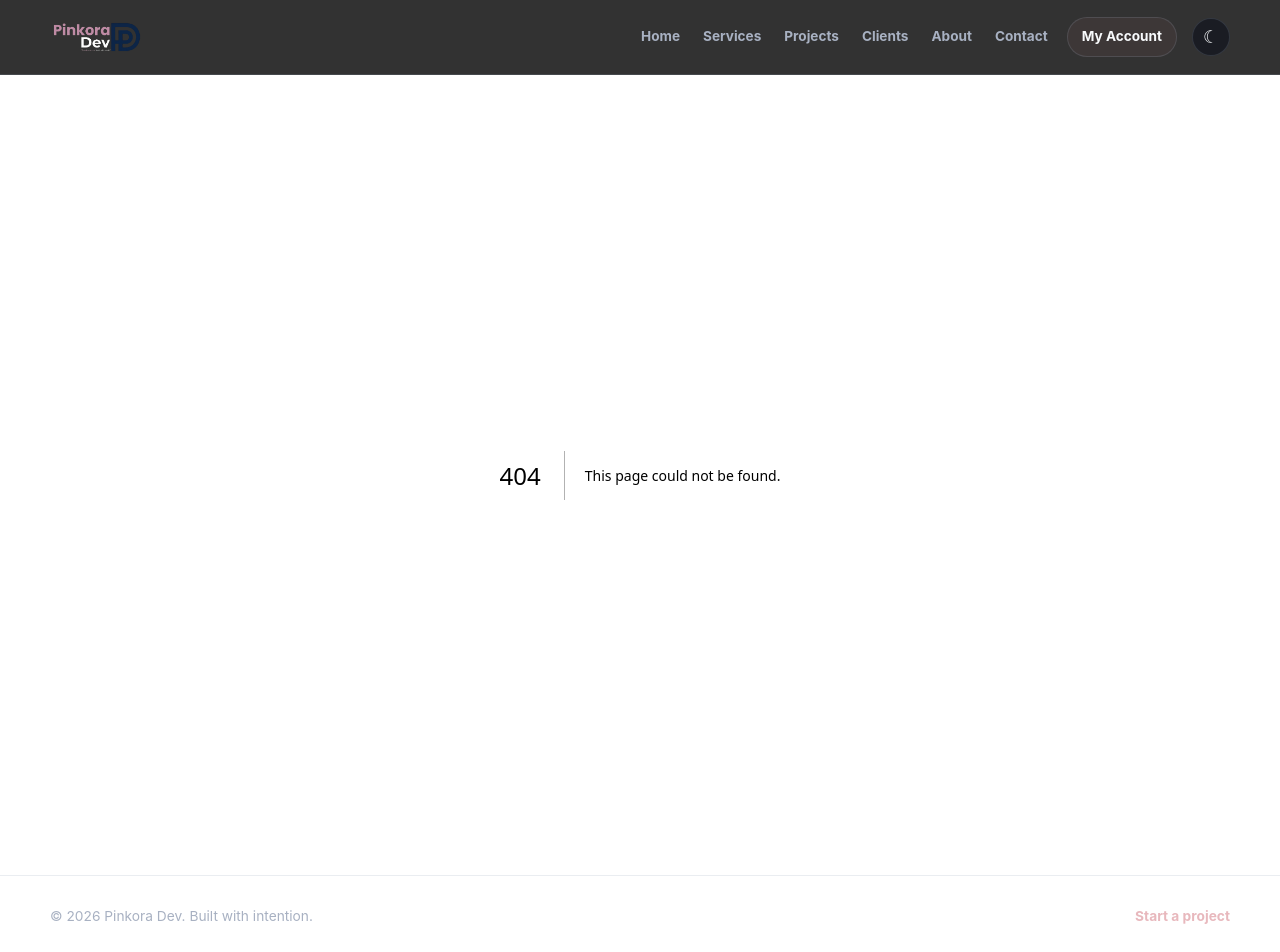
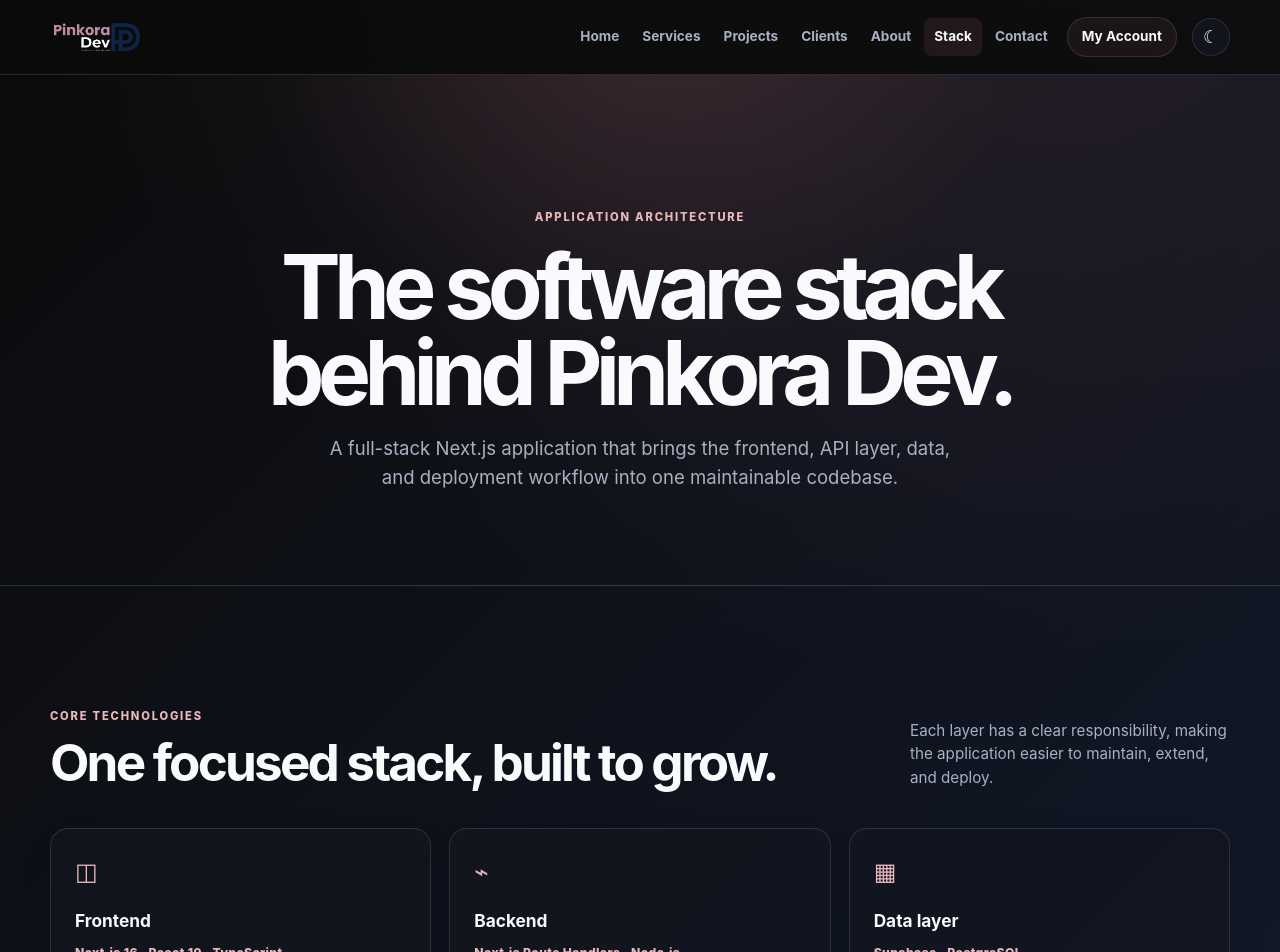
Before and after one commit to jay-begubot19a0643/Pinkora-Dev, a Next.js app: page /stack in a window 1280 px wide. Before the commit this address had no page. Shown: the top 952 px of the page. Built offline with nearby package versions, Linux system fonts and the light colour scheme.

Commit message:
Update the front end

```diff
--- a/app/globals.css
+++ b/app/globals.css
@@ -95,6 +95,8 @@
 
 .next-project-title { margin: 18px 0 12px; font-size: clamp(2.2rem, 5vw, 4.4rem); letter-spacing: -.065em; line-height: 1; }.next-project-summary { max-width: 700px; margin: 0 0 40px; color: var(--muted); font-size: 1.08rem; }.next-demo-frame { overflow: hidden; aspect-ratio: 16 / 8.5; border: 1px solid var(--line); border-radius: 20px; background: #10131d; box-shadow: var(--shadow); }.next-demo-frame iframe { width: 100%; height: 100%; border: 0; }.next-detail-section { display: grid; grid-template-columns: .85fr 1fr; gap: 64px; border-top: 1px solid var(--line); }.next-detail-section p { margin: 0; color: var(--muted); font-size: 1.04rem; }.next-feature-grid { grid-template-columns: repeat(4, 1fr); }.next-feature-card { padding: 24px; }.next-feature-card > span { color: var(--accent-2); font-size: 1.5rem; }.next-feature-card h3 { margin: 18px 0 9px; font-size: 1.08rem; }.next-feature-card p { margin: 0; color: var(--muted); font-size: .9rem; }
 
+.next-stack-grid { grid-template-columns: repeat(3, 1fr); }.next-stack-card { min-height: 248px; }.next-stack-card strong { display: block; margin: 0 0 16px; color: var(--accent-2); font-size: .76rem; font-weight: 800; letter-spacing: .03em; }.next-stack-flow h2 { max-width: 650px; }.next-flow-grid { display: grid; grid-template-columns: repeat(4, 1fr); gap: 18px; margin-top: 42px; }.next-flow-grid > div { position: relative; padding: 22px 18px; border-top: 1px solid var(--line); }.next-flow-grid > div:not(:last-child)::after { content: '→'; position: absolute; right: -14px; top: 18px; z-index: 1; color: var(--accent); font-size: 1.15rem; }.next-flow-grid strong { display: block; margin-bottom: 16px; color: var(--accent); font-size: .75rem; letter-spacing: .11em; }.next-flow-grid span { display: block; font-weight: 800; }.next-flow-grid p { margin: 9px 0 0; color: var(--muted); font-size: .86rem; }
+
 .next-client-grid { grid-template-columns: repeat(2, 1fr); }.next-client-card { position: relative; padding: 30px; }.next-client-mark { display: block; margin-bottom: 28px; color: var(--accent); font-weight: 850; letter-spacing: -.04em; }.next-status { position: absolute; top: 26px; right: 26px; padding: 6px 10px; border: 1px solid var(--line); border-radius: 999px; color: var(--accent-2); font-size: .67rem; font-weight: 800; letter-spacing: .07em; text-transform: uppercase; }.next-client-card h2 { margin: 0; font-size: 1.3rem; letter-spacing: -.03em; }.next-client-card > p { color: var(--muted); }.next-client-card .next-location { margin: 8px 0 20px; color: var(--accent-2); font-size: .86rem; }.next-tag { display: inline-block; margin: 5px 5px 0 0; padding: 6px 9px; border: 1px solid var(--line); border-radius: 999px; color: var(--muted); font-size: .7rem; font-weight: 800; letter-spacing: .05em; text-transform: uppercase; }
 
 .next-about-intro { display: grid; grid-template-columns: 1fr .85fr; align-items: center; gap: clamp(40px, 8vw, 110px); }.next-about-intro h2 { margin: 20px 0; font-size: clamp(2.1rem, 4vw, 3.7rem); letter-spacing: -.06em; line-height: 1; }.next-about-intro p { max-width: 650px; color: var(--muted); }.next-about-intro img { width: 100%; height: auto; border-radius: 20px; box-shadow: var(--shadow); }.next-principle-grid { grid-template-columns: repeat(3, 1fr); }.next-principle-card { padding: 28px; }.next-principle-card strong { color: var(--accent); font-size: .78rem; letter-spacing: .12em; }.next-principle-card h3 { margin: 24px 0 10px; font-size: 1.18rem; }.next-principle-card p { margin: 0; color: var(--muted); font-size: .92rem; }
@@ -102,6 +104,32 @@
 .next-contact-layout { display: grid; grid-template-columns: 1.2fr .8fr; align-items: start; gap: 24px; }.next-form-card, .next-account-card { padding: clamp(26px, 5vw, 48px); border: 1px solid var(--line); border-radius: 20px; background: var(--surface); box-shadow: var(--shadow); }.next-form-card h2 { margin: 12px 0 30px; font-size: 2rem; letter-spacing: -.045em; }.next-contact-aside { display: grid; gap: 16px; }.next-contact-aside > div { padding: 24px; border: 1px solid var(--line); border-radius: 18px; background: var(--surface); }.next-contact-aside h2 { margin: 10px 0; font-size: 1.5rem; letter-spacing: -.04em; }.next-contact-aside h3 { margin: 0 0 7px; font-size: .8rem; letter-spacing: .09em; text-transform: uppercase; }.next-contact-aside p { margin: 0; color: var(--muted); }.next-contact-aside a { color: var(--accent-2); font-weight: 700; text-decoration: none; }
 .next-form { display: grid; gap: 16px; }.next-form label { display: grid; gap: 7px; color: var(--text); font-size: .85rem; font-weight: 750; }.next-form label span { color: var(--muted); font-size: .72rem; font-weight: 500; }.next-form input, .next-form textarea { width: 100%; padding: 11px 13px; border: 1px solid var(--line); border-radius: 10px; outline: none; color: var(--text); background: var(--surface-strong); transition: .2s ease; }.next-form textarea { resize: vertical; }.next-form input:focus, .next-form textarea:focus { border-color: var(--accent); box-shadow: 0 0 0 4px rgba(183,110,121,.12); }.next-form-message { margin: 0; color: var(--accent-2); font-size: .9rem; }.next-account-wrap { display: grid; place-items: center; }.next-account-card { width: min(100%, 500px); }.next-account-card h2 { margin: 12px 0; font-size: 2rem; letter-spacing: -.05em; }.next-account-card > div > p { margin: 0 0 28px; color: var(--muted); }.next-switch-button { display: block; margin: 22px auto 0; padding: 0; border: 0; color: var(--accent-2); background: none; font-weight: 750; cursor: pointer; }
 
-@media (max-width: 1000px) { .next-nav a { padding: 8px 7px; font-size: .78rem; }.next-project-grid, .next-feature-grid { grid-template-columns: repeat(2, 1fr); }.next-detail-section { gap: 40px; }.next-about-intro { grid-template-columns: 1fr 1fr; }.next-contact-layout { grid-template-columns: 1fr; }.next-contact-aside { grid-template-columns: repeat(3, 1fr); }.next-contact-aside > div { padding: 18px; } }
-@media (max-width: 800px) { .next-header-inner { min-height: 66px; }.next-brand img { height: 46px; max-width: 180px; }.next-menu-button { display: block; }.next-nav { position: fixed; top: 66px; left: 0; right: 0; display: block; max-height: calc(100vh - 66px); overflow-y: auto; padding: 12px 18px 20px; border-bottom: 1px solid var(--line); background: color-mix(in srgb, var(--bg) 94%, transparent); box-shadow: 0 22px 40px rgba(0,0,0,.18); opacity: 0; visibility: hidden; transform: translateY(-12px); transition: .2s ease; }.next-nav.is-open { opacity: 1; visibility: visible; transform: translateY(0); }.next-nav-links { display: grid; gap: 3px; }.next-nav a { display: block; padding: 12px; font-size: .94rem; }.next-nav .next-account-link { margin: 4px 0 0; }.next-theme-button { margin: 14px 12px 0; }.next-page-hero h1, .next-home-intro h1 { font-size: clamp(2.75rem, 13vw, 4.6rem); }.next-section-heading { align-items: start; flex-direction: column; gap: 14px; }.next-section-heading > p { max-width: 560px; }.next-client-grid, .next-service-grid { grid-template-columns: 1fr; }.next-about-intro { grid-template-columns: 1fr; }.next-about-intro img { max-width: 520px; }.next-detail-section { grid-template-columns: 1fr; }.next-contact-aside { grid-template-columns: 1fr; }.next-footer .next-container { flex-direction: column; } }
-@media (max-width: 560px) { .next-container { width: min(100% - 32px, 1180px); }.next-video-hero { height: 280px; }.next-project-grid, .next-feature-grid, .next-principle-grid { grid-template-columns: 1fr; }.next-proof-grid div { display: block; padding: 0 9px; }.next-proof-grid strong { display: block; margin-bottom: 7px; }.next-actions { flex-direction: column; }.next-button { width: 100%; }.next-status { position: static; display: inline-block; margin: 0 0 20px; }.next-client-mark { margin-bottom: 13px; } }
+@media (max-width: 1000px) { .next-nav a { padding: 8px 7px; font-size: .78rem; }.next-project-grid, .next-feature-grid, .next-stack-grid { grid-template-columns: repeat(2, 1fr); }.next-detail-section { gap: 40px; }.next-about-intro { grid-template-columns: 1fr 1fr; }.next-contact-layout { grid-template-columns: 1fr; }.next-contact-aside { grid-template-columns: repeat(3, 1fr); }.next-contact-aside > div { padding: 18px; }.next-flow-grid { grid-template-columns: repeat(2, 1fr); } }
+@media (max-width: 960px) { .next-header-inner { min-height: 66px; }.next-brand img { height: 46px; max-width: 180px; }.next-menu-button { display: block; }.next-nav { position: fixed; top: 66px; left: 0; right: 0; display: block; max-height: calc(100vh - 66px); overflow-y: auto; padding: 12px 18px 20px; border-bottom: 1px solid var(--line); background: color-mix(in srgb, var(--bg) 94%, transparent); box-shadow: 0 22px 40px rgba(0,0,0,.18); opacity: 0; visibility: hidden; transform: translateY(-12px); transition: .2s ease; }.next-nav.is-open { opacity: 1; visibility: visible; transform: translateY(0); }.next-nav-links { display: grid; gap: 3px; }.next-nav a { display: block; padding: 12px; font-size: .94rem; }.next-nav .next-account-link { margin: 4px 0 0; }.next-theme-button { margin: 14px 12px 0; }.next-page-hero h1, .next-home-intro h1 { font-size: clamp(2.75rem, 13vw, 4.6rem); }.next-section-heading { align-items: start; flex-direction: column; gap: 14px; }.next-section-heading > p { max-width: 560px; }.next-client-grid, .next-service-grid { grid-template-columns: 1fr; }.next-about-intro { grid-template-columns: 1fr; }.next-about-intro img { max-width: 520px; }.next-detail-section { grid-template-columns: 1fr; }.next-contact-aside { grid-template-columns: 1fr; }.next-footer .next-container { flex-direction: column; } }
+@media (max-width: 560px) { .next-container { width: min(100% - 32px, 1180px); }.next-video-hero { height: 280px; }.next-project-grid, .next-feature-grid, .next-principle-grid, .next-stack-grid, .next-flow-grid { grid-template-columns: 1fr; }.next-flow-grid > div:not(:last-child)::after { top: auto; right: auto; bottom: -18px; left: 18px; transform: rotate(90deg); }.next-proof-grid div { display: block; padding: 0 9px; }.next-proof-grid strong { display: block; margin-bottom: 7px; }.next-actions { flex-direction: column; }.next-button { width: 100%; }.next-status { position: static; display: inline-block; margin: 0 0 20px; }.next-client-mark { margin-bottom: 13px; } }
+
+/* Landing-page motion: reveal on entry, reset on exit, and a subtle video parallax. */
+.next-landing-experience { --landing-scroll-progress: 0; overflow: clip; }
+.next-landing-experience .next-video-hero { position: relative; transform-origin: center top; }
+.next-landing-experience .next-video-hero::after { content: ''; position: absolute; inset: auto 0 0; height: 26%; pointer-events: none; background: linear-gradient(transparent, var(--bg)); opacity: calc(.16 + var(--landing-scroll-progress) * .34); }
+.next-landing-experience .next-video-hero video { transform: translateY(calc(var(--landing-scroll-progress) * 28px)) scale(calc(1 + var(--landing-scroll-progress) * .045)); transform-origin: center; transition: transform .15s linear, filter .25s ease; }
+.next-landing-experience .next-home-intro { position: relative; }
+.next-landing-experience .next-home-intro::before { content: ''; position: absolute; top: 0; left: 50%; width: min(72vw, 820px); height: 1px; transform: translateX(-50%) scaleX(calc(.76 + var(--landing-scroll-progress) * .24)); background: linear-gradient(90deg, transparent, var(--accent), transparent); opacity: .58; }
+.next-landing-experience .next-project-card { will-change: transform; }
+.next-landing-experience .next-project-card:hover .next-project-art { transform: scale(1.05); }
+.next-landing-experience .next-project-art { transition: transform .45s cubic-bezier(.2,.7,.2,1); }
+.next-landing-experience .next-callout { position: relative; isolation: isolate; }
+.next-landing-experience .next-callout::after { content: ''; position: absolute; z-index: -1; width: 38vw; height: 38vw; min-width: 280px; min-height: 280px; right: -12vw; bottom: -28vw; border-radius: 50%; background: radial-gradient(circle, rgba(183,110,121,.2), transparent 68%); transform: translateY(calc(var(--landing-scroll-progress) * -20px)); }
+
+@media (prefers-reduced-motion: no-preference) {
+  .next-landing-experience .next-reveal { opacity: 0; transform: translateY(34px) scale(.985); transition: opacity .7s cubic-bezier(.2,.7,.2,1), transform .7s cubic-bezier(.2,.7,.2,1); }
+  .next-landing-experience .next-reveal.next-hero-reveal { transform: translateY(20px) scale(.99); }
+  .next-landing-experience .next-reveal.is-visible { opacity: 1; transform: translateY(0) scale(1); }
+  .next-landing-experience .next-project-card.next-reveal { transition: opacity .6s cubic-bezier(.2,.7,.2,1), transform .6s cubic-bezier(.2,.7,.2,1), border-color .24s ease, box-shadow .24s ease; }
+  .next-landing-experience .next-project-card.next-reveal.is-visible:hover { transform: translateY(-8px) scale(1.01); }
+  .next-landing-experience .next-proof-grid > div { animation: next-proof-pulse 4s ease-in-out infinite; }
+  .next-landing-experience .next-proof-grid > div:nth-child(2) { animation-delay: .45s; }
+  .next-landing-experience .next-proof-grid > div:nth-child(3) { animation-delay: .9s; }
+}
+
+@keyframes next-proof-pulse { 0%, 100% { transform: translateY(0); } 50% { transform: translateY(-3px); } }
--- a/app/layout.tsx
+++ b/app/layout.tsx
@@ -9,7 +9,7 @@
 
 export default function RootLayout({ children }: Readonly<{ children: React.ReactNode }>) {
   return (
-    <html lang="en" data-theme="dark" suppressHydrationWarning>
+    <html lang="en" data-theme="dark" data-scroll-behavior="smooth" suppressHydrationWarning>
       <body>
         <SiteShell>{children}</SiteShell>
       </body>
--- /dev/null
+++ b/app/stack/page.tsx
@@ -0,0 +1,28 @@
+import { PageHero } from '@/components/page-hero';
+
+const layers = [
+  { icon: '◫', title: 'Frontend', tools: 'Next.js 16 · React 19 · TypeScript', text: 'App Router pages provide fast, responsive, component-based user experiences across the portfolio, contact, and account flows.' },
+  { icon: '⌁', title: 'Backend', tools: 'Next.js Route Handlers · Node.js', text: 'Server-side API routes handle authentication, contact messages, feedback, recommendations, and health checks in the same application.' },
+  { icon: '▦', title: 'Data layer', tools: 'Supabase · PostgreSQL', text: 'Supabase stores users, contacts, feedback, and recommendations while keeping the data model available to the secure server routes.' },
+  { icon: '◉', title: 'Security', tools: 'JWT · bcryptjs · Environment variables', text: 'Passwords are hashed before storage, authenticated API calls use bearer tokens, and service credentials remain server-side.' },
+  { icon: '✦', title: 'Experience', tools: 'CSS · Responsive design · Theme persistence', text: 'A custom design system supports both light and dark mode, responsive navigation, accessible forms, and reduced-motion preferences.' },
+  { icon: '↗', title: 'Delivery', tools: 'Vercel · npm · Next.js build pipeline', text: 'The project is optimized through the Next.js build process and configured for straightforward Vercel deployment.' },
+];
+
+export default function StackPage() {
+  return (
+    <main>
+      <PageHero eyebrow="Application architecture" title="The software stack behind Pinkora Dev." description="A full-stack Next.js application that brings the frontend, API layer, data, and deployment workflow into one maintainable codebase." />
+      <section className="next-section next-container">
+        <div className="next-section-heading"><div><span className="next-eyebrow">Core technologies</span><h2>One focused stack, built to grow.</h2></div><p>Each layer has a clear responsibility, making the application easier to maintain, extend, and deploy.</p></div>
+        <div className="next-card-grid next-stack-grid">
+          {layers.map((layer) => <article className="next-feature-card next-stack-card" key={layer.title}><span>{layer.icon}</span><h3>{layer.title}</h3><strong>{layer.tools}</strong><p>{layer.text}</p></article>)}
+        </div>
+      </section>
+      <section className="next-callout next-stack-flow">
+        <div className="next-container"><span className="next-eyebrow">How it works</span><h2>From visitor action to reliable response.</h2><div className="next-flow-grid"><div><strong>01</strong><span>React interface</span><p>A visitor interacts with a Next.js page or form.</p></div><div><strong>02</strong><span>Server route</span><p>A Next.js API handler validates and processes the request.</p></div><div><strong>03</strong><span>Supabase data</span><p>Validated data is stored or returned from the database.</p></div><div><strong>04</strong><span>Clear feedback</span><p>The interface receives a useful, timely response.</p></div></div></div>
+      </section>
+      <section className="next-section next-container"><div className="next-cta-card"><span className="next-eyebrow">About this application</span><h2>Built as a modern, full-stack portfolio platform.</h2><p>Pinkora Dev combines a professional portfolio experience with secure account, contact, feedback, and recommendation capabilities—all in one Next.js application.</p></div></section>
+    </main>
+  );
+}
--- a/components/site-shell.tsx
+++ b/components/site-shell.tsx
@@ -10,6 +10,7 @@
   { href: '/projects', label: 'Projects' },
   { href: '/clients', label: 'Clients' },
   { href: '/about', label: 'About' },
+  { href: '/stack', label: 'Stack' },
   { href: '/contact', label: 'Contact' },
 ];
 
```
Also changed, not shown: app/page.tsx (+8 -7 lines), components/landing-experience.tsx (added, +42 -0 lines), 1 other file (tests, documents, lock files or other folders).
